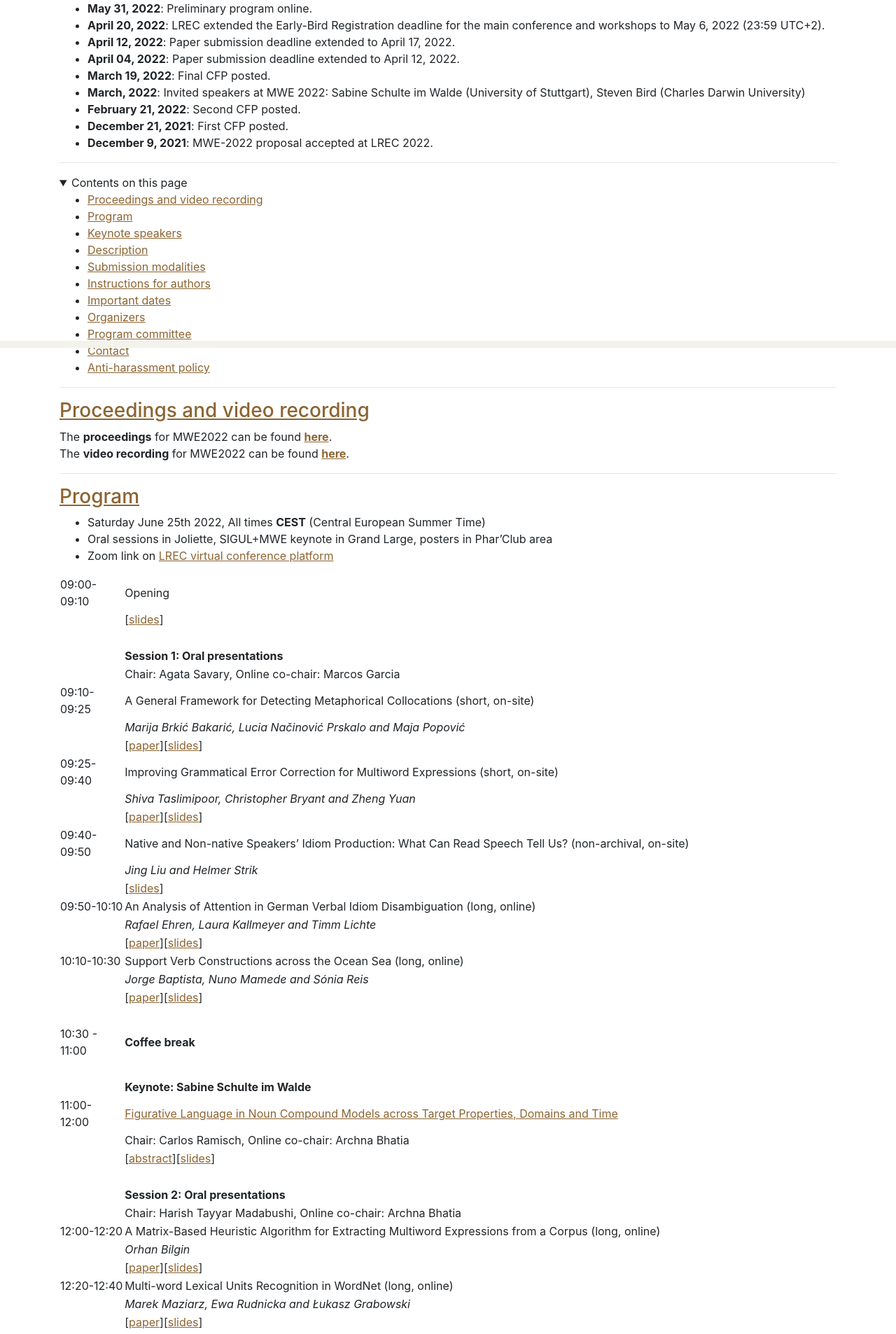
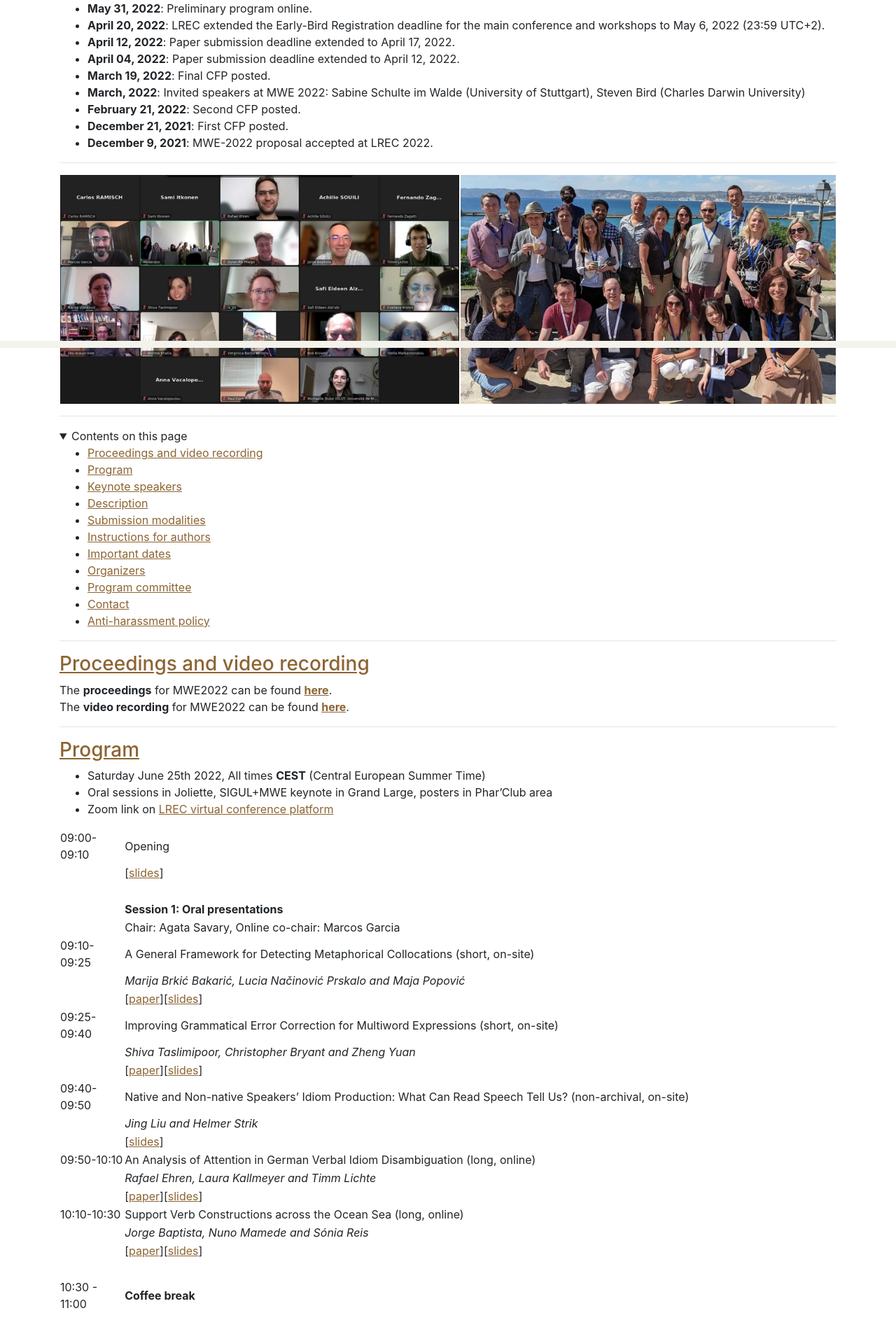
Before and after one commit to multiword/multiword.github.io, a Jekyll site: the page built from mwe2022/index.md, in a window 1280 px wide. Shown: the part 403-2309 px from the top of the page at 70% size. Built offline with Jekyll 4.4.1, drawn with Linux system fonts in a browser that asks for light colours; comment, search, counter and statistics services are not loaded.

Commit message:
Update MWE 2022 web page - add group pictures

```diff
--- a/mwe2022/index.md
+++ b/mwe2022/index.md
@@ -28,6 +28,15 @@ Special Interest Group on the Lexicon ([SIGLEX](http://www.siglex.org/)) of the
 * **December 21, 2021**: First CFP posted.
 * **December 9, 2021**: MWE-2022 proposal accepted at LREC 2022.
 
+
+-----
+
+<table>
+<tr><td>
+<a href="img/mwe2022-online-group-picture-small.jpg"><img class="img-fluid mx-auto d-block" alt="MWE 2022 online group picture" src="img/mwe2022-online-group-picture-small.jpg"/></a></td>
+<td>
+<a href="img/mwe2022-onsite-group-picture-small.jpg"><img class="img-fluid mx-auto d-block" alt="MWE 2022 online group picture" src="img/mwe2022-onsite-group-picture-small.jpg"/></a>
+</td></tr></table>
 -----
 
 <details open markdown="block">
```
Also changed, not shown: mwe2022/img/Screenshot from 2022-06-25 17-46-42.png (deleted), mwe2022/img/mwe2022-online-group-picture-small.jpg (added), mwe2022/img/mwe2022-onsite-group-picture-small.jpg (added), 3 other files.
